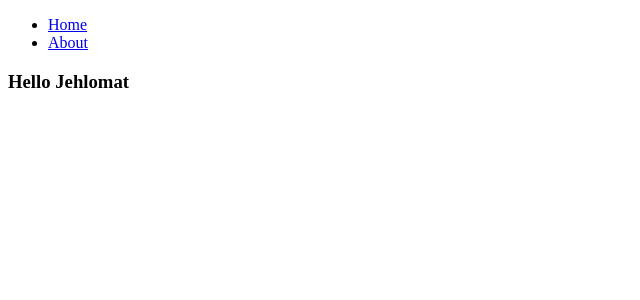
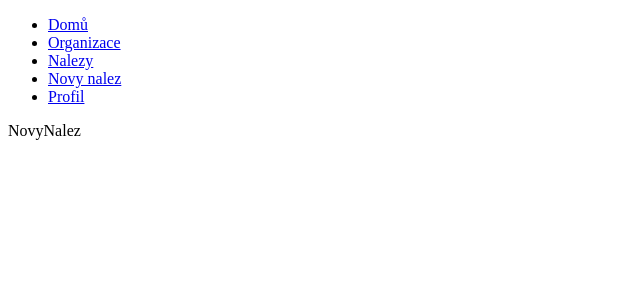
Before and after one commit to cesko-digital/jehlomat, a React app in the folder web-jehlomat/: page /novy-nalez in a window 1280 px wide. Shown: the top 300 px of the page, without its empty margins (0-640 px from the left). Built offline with nearby package versions, Linux system fonts and the light colour scheme.

Commit message:
Init basic navigation

```diff
--- a/web-jehlomat/src/App/App.tsx
+++ b/web-jehlomat/src/App/App.tsx
@@ -1,13 +1,10 @@
-import React from 'react';
-import Navigation from '../Components/Navigation';
+import React from "react";
 
 const HelloJehlomat = () => {
   return (
     <>
-      <Navigation />
       <h3>Hello Jehlomat</h3>
     </>
-
   );
 };
 
--- a/web-jehlomat/src/Components/Navigation.tsx
+++ b/web-jehlomat/src/Components/Navigation.tsx
@@ -1,7 +1,5 @@
 import React from "react";
-import {
-  Link
-} from "react-router-dom";
+import { Link } from "react-router-dom";
 
 export default function Navigation() {
   return (
@@ -9,10 +7,19 @@ export default function Navigation() {
       <nav>
         <ul>
           <li>
-              <Link to="/">Home</Link>
+            <Link to="/">Domů</Link>
           </li>
           <li>
-              <Link to="/about">About</Link>
+            <Link to="/organizace">Organizace</Link>
+          </li>
+          <li>
+            <Link to="/nalezy">Nalezy</Link>
+          </li>
+          <li>
+            <Link to="/novy-nalez">Novy nalez</Link>
+          </li>
+          <li>
+            <Link to="/profil">Profil</Link>
           </li>
         </ul>
       </nav>
--- /dev/null
+++ b/web-jehlomat/src/Nalezy/Nalezy.tsx
@@ -0,0 +1,9 @@
+import { FC } from "react";
+
+interface INalezy {}
+
+const Nalezy: FC<INalezy> = ({}) => {
+  return <div>Nalezy</div>;
+};
+
+export default Nalezy;
--- /dev/null
+++ b/web-jehlomat/src/NovyNalez/NovyNalez.tsx
@@ -0,0 +1,9 @@
+import { FC } from "react";
+
+interface INovyNalez {}
+
+const NovyNalez: FC<INovyNalez> = ({}) => {
+  return <div>NovyNalez</div>;
+};
+
+export default NovyNalez;
--- /dev/null
+++ b/web-jehlomat/src/Organizace/Organizace.tsx
@@ -0,0 +1,9 @@
+import { FC } from "react";
+
+interface IOrganizace {}
+
+const Organizace: FC<IOrganizace> = ({}) => {
+  return <div>Organizace</div>;
+};
+
+export default Organizace;
--- /dev/null
+++ b/web-jehlomat/src/Profil/Profil.tsx
@@ -0,0 +1,9 @@
+import { FC } from "react";
+
+interface IProfil {}
+
+const Profil: FC<IProfil> = ({}) => {
+  return <div>Profil</div>;
+};
+
+export default Profil;
--- a/web-jehlomat/src/index.tsx
+++ b/web-jehlomat/src/index.tsx
@@ -1,26 +1,48 @@
-import React from "react";
+import React, { lazy, Suspense } from "react";
 import ReactDOM from "react-dom";
-import {
-  BrowserRouter as Router,
-  Switch,
-  Route,
-  Link
-} from "react-router-dom";
+import { BrowserRouter as Router, Route, Switch } from "react-router-dom";
+import App from "./App/App";
+import Navigation from "./Components/Navigation";
 
-import App from "./App/App";
+/**
+ * Lazy loading routes
+ */
+const Organizace = lazy(() => import("./Organizace/Organizace"));
+const Profil = lazy(() => import("./Profil/Profil"));
+const NovyNalez = lazy(() => import("./NovyNalez/NovyNalez"));
+const Nalezy = lazy(() => import("./Nalezy/Nalezy"));
+// **********************************************************************
+
+/**
+ *
+ * TO-DO: Wrap whole application with AppContainer to simulate local state with logged user.
+ * For future requests etc.
+ */
 
 ReactDOM.render(
   <React.StrictMode>
+    <Suspense fallback={<div>Loading...</div>}>
       <Router>
+        <Navigation />
         <Switch>
-        <Route path="/about">
-          <div><h1>About</h1></div>
+          <Route path="/profil" component={Profil}>
+            <Profil />
+          </Route>
+          <Route path="/organizace" component={Organizace}>
+            <Organizace />
+          </Route>
+          <Route path="/novy-nalez" component={NovyNalez}>
+            <NovyNalez />
+          </Route>
+          <Route path="/nalezy" component={Nalezy}>
+            <Nalezy />
           </Route>
           <Route path="/">
             <App />
           </Route>
         </Switch>
       </Router>
+    </Suspense>
   </React.StrictMode>,
   document.getElementById("root")
 );
```
Also changed, not shown: 1 other file (tests, documents, lock files or other folders). Lines whose indentation alone changed are shown as unchanged.
